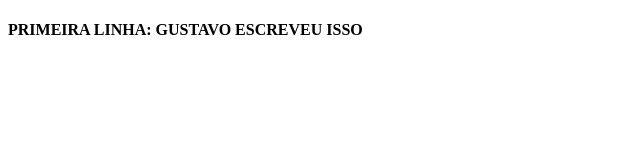
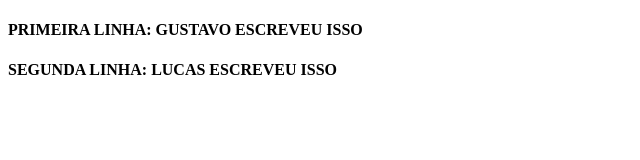
Before and after one commit to gustavocampelo/scm, a plain HTML site: page index.html in a window 1280 px wide. Shown: the whole page, without its empty margins (0-640 px from the left). Drawn offline with Linux system fonts and the light colour scheme.

Commit message:
Primeiro commit

```diff
--- a/index.html
+++ b/index.html
@@ -8,6 +8,7 @@
 </head>
 <body>
     <h4>PRIMEIRA LINHA: GUSTAVO ESCREVEU ISSO</h4>
+    <h4>SEGUNDA LINHA: LUCAS ESCREVEU ISSO</h4>
 
 </body>
 </html>
```
